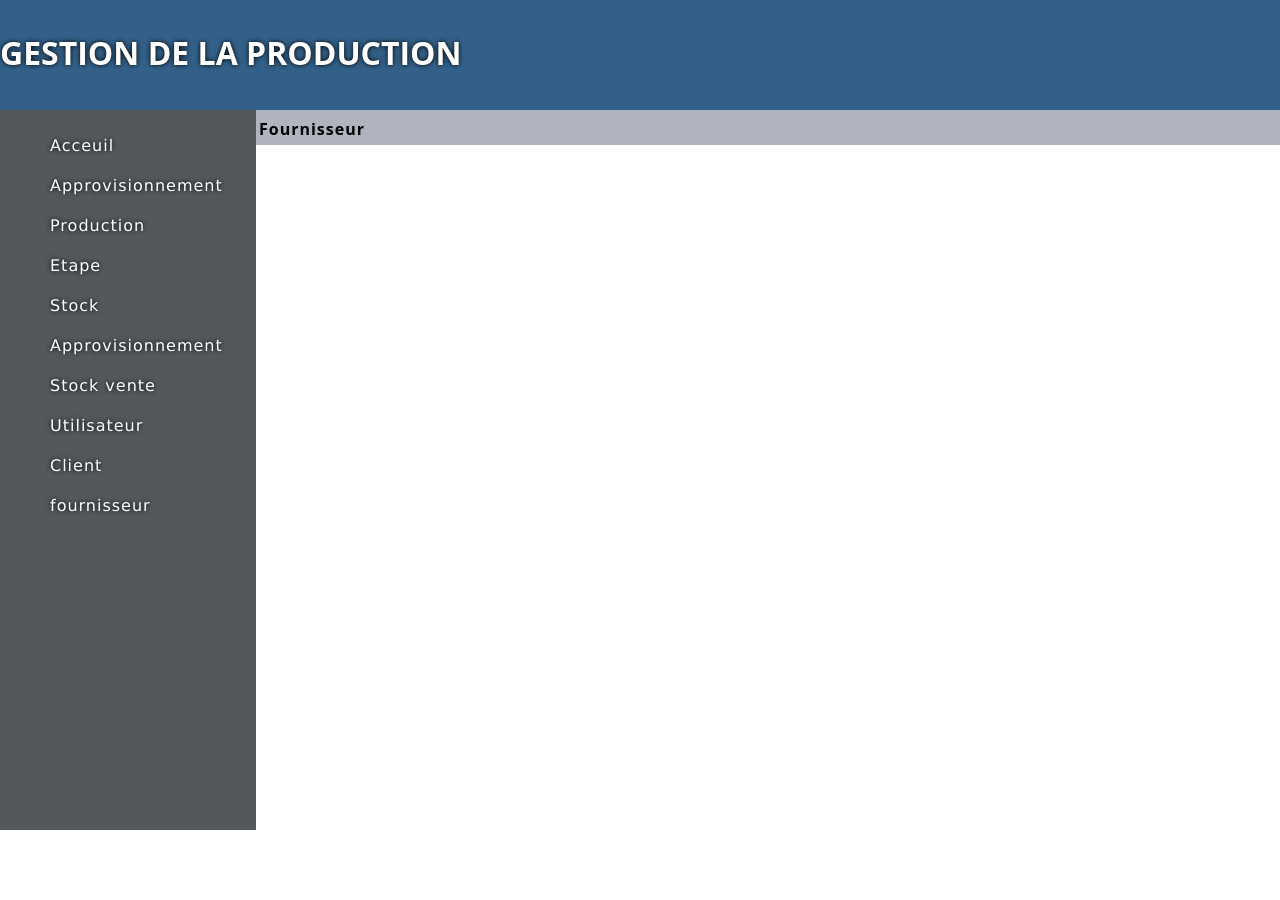
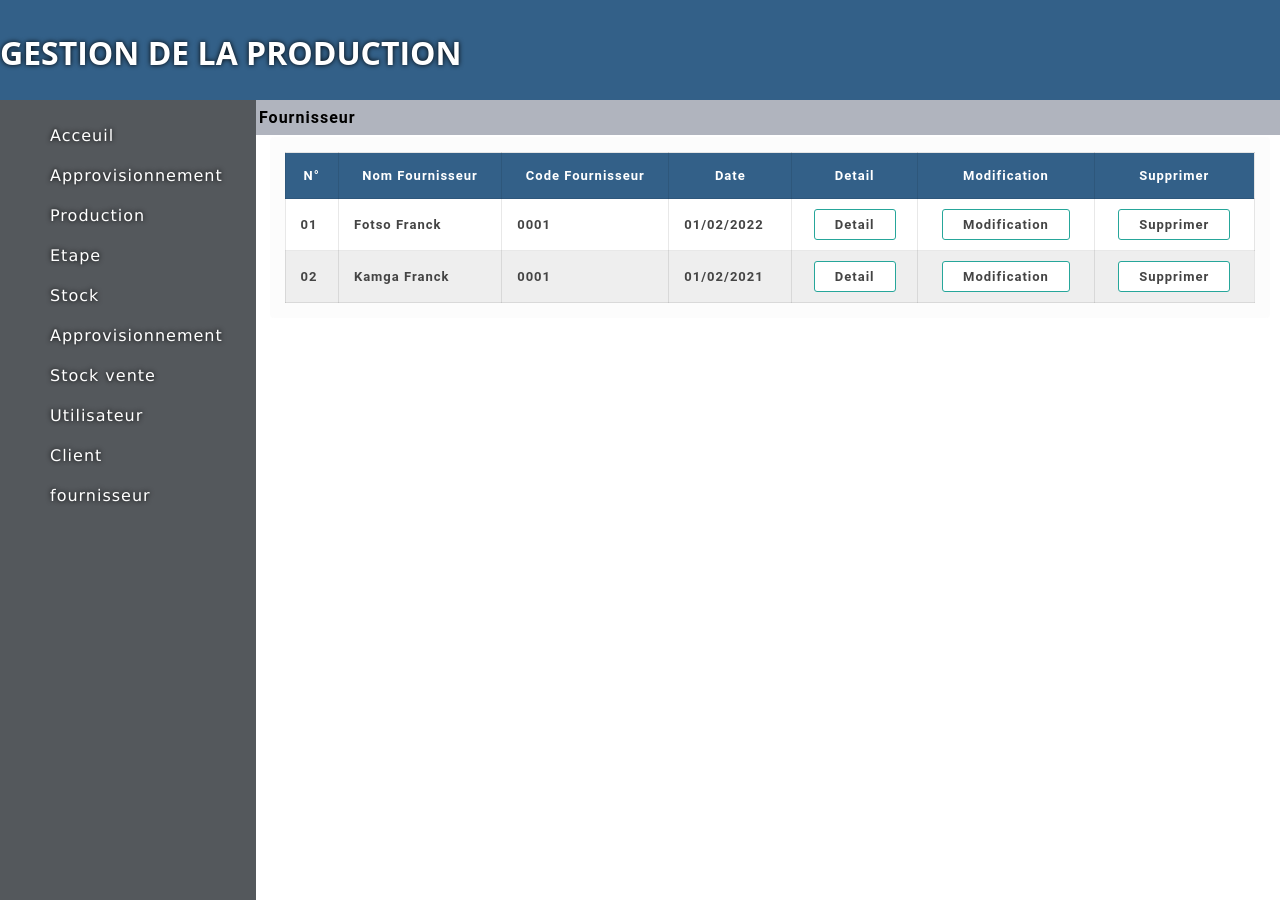
Before and after one commit to pezana/blesscomputer, a Django app: page /Fournisseur in a window 1280 px wide. Before the commit the page ends 830 px from the top, so only its background shows below. Run offline with Django 4.2, Linux system fonts and the light colour scheme.

Commit message:
modification base.html

```diff
--- a/prod/static/style.css
+++ b/prod/static/style.css
@@ -91,3 +91,86 @@ ul li:hover a {
     position: absolute;
     letter-spacing: 1px;
 }
+/* Style pour table fournisseur */
+        * {
+            box-sizing: border-box;
+        }
+        body>div{
+            min-height: 100vh;
+            display: flex;
+            font-family: 'Roboto', sans-serif;
+        }
+        .table_responsive {
+            position: relative;
+            top: 10px;
+            max-width: 1000px;
+            border: 0px solid #00bcd4;
+            background-color: #efefef33;
+            padding: 15px;
+            overflow: auto;
+            margin: auto;
+            border-radius: 4px;
+        }
+        table {
+            width: 100%;
+            font-size: 13px;
+            color: #444;
+            white-space: nowrap;
+            border-collapse: collapse;
+        }
+        table>thead {
+            background-color: rgb(51, 96, 136);
+            color: #fff;
+        }
+        table>thead th {
+            padding: 15px;
+        }
+        table th,
+        table td {
+            border: 1px solid #00000017;
+            padding: 10px 15px;
+        }
+        table>tbody>tr>td>img {
+            display: inline-block;
+            width: 60px;
+            height: 60px;
+            object-fit: cover;
+            border-radius: 50%;
+            border: 4px solid #fff;
+            box-shadow: 0 2px 6px #0003;
+        }
+        .action_btn {
+            display: flex;
+            justify-content: center;
+            gap: 10px;
+        }
+        .action_btn>a {
+            text-decoration: none;
+            color: #444;
+            background: #fff;
+            border: 1px solid;
+            display: inline-block;
+            padding: 7px 20px;
+            font-weight: bold;
+            border-radius: 3px;
+            transition: 0.3s ease-in-out;
+        }
+        .action_btn>a:nth-child(1) {
+            border-color: #26a69a;
+        }
+        .action_btn>a:nth-child(2) {
+            border-color: orange;
+        }
+        .action_btn>a:hover {
+            box-shadow: 0 3px 8px #0003;
+        }
+        table>tbody>tr {
+            background-color: #fff;
+            transition: 0.3s ease-in-out;
+        }
+        table>tbody>tr:nth-child(even) {
+            background-color: rgb(238, 238, 238);
+        }
+        table>tbody>tr:hover{
+            filter: drop-shadow(0px 2px 6px #0002);
+        }
--- a/prod/templates/fournisseur.html
+++ b/prod/templates/fournisseur.html
@@ -1 +1,62 @@
-{% extends 'base.html' %} {% block titre %} Fournisseur {% endblock titre %}
+{% extends 'base.html' %} {% block titre %} Fournisseur
+<div class="table_responsive">
+    <table>
+      <thead>
+        <tr>
+          <th>N°</th>
+          <th>Nom Fournisseur</th>
+          <th>Code Fournisseur</th>
+          <th>Date</th>
+          <th>Detail</th>
+          <th>Modification</th>
+          <th>Supprimer</th>
+        </tr>
+      </thead>
+      <tbody>
+        <tr>
+          <td>01</td>
+          <td>Fotso Franck</td>
+          <td>0001</td>
+          <td>01/02/2022</td>
+          <td>
+            <span class="action_btn">
+                <a href="#">Detail</a>
+              </span>
+          </td>
+          <td>
+            <span class="action_btn">
+              <a href="#">Modification</a>
+            </span>
+          </td>
+          <td>
+            <span class="action_btn">
+                <a href="#">Supprimer</a>
+              </span>
+          </td>
+        </tr>
+
+        <tr>
+            <td>02</td>
+            <td>Kamga Franck</td>
+            <td>0001</td>
+            <td>01/02/2021</td>
+            <td>
+              <span class="action_btn">
+                  <a href="#">Detail</a>
+                </span>
+            </td>
+            <td>
+              <span class="action_btn">
+                <a href="#">Modification</a>
+              </span>
+            </td>
+            <td>
+              <span class="action_btn">
+                  <a href="#">Supprimer</a>
+                </span>
+            </td>
+          </tr>
+      </tbody>
+    </table>
+  </div>
+{% endblock titre %}
```
